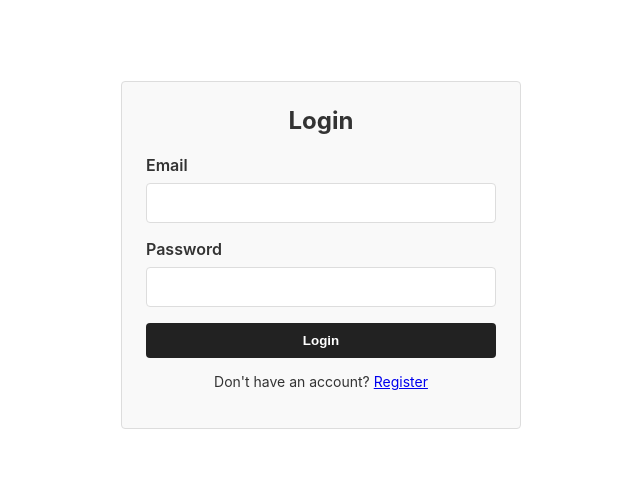
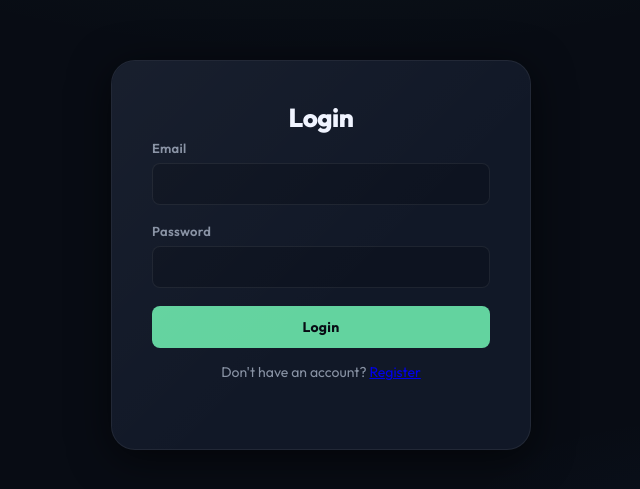
Before and after one commit to shivam22-source/Ledgerly, a React (Create React App) app in the folder Frontend/: page /login in a window 1280 px wide. Shown: the part 105-594 px from the top of the page, without its empty margins (319-959 px from the left). Built offline with nearby package versions, Linux system fonts and the light colour scheme; no server answers; the HTML template or start-up script is replaced by a standard one.

Commit message:
someee ui modification

```diff
--- a/Frontend/src/index.css
+++ b/Frontend/src/index.css
@@ -1,133 +1,517 @@
-/* Minimal Design System */
+/* ─────────────────────────────────────────────
+   Ledgerly — Premium Dark Finance UI
+   Font: Outfit (display) + JetBrains Mono (numbers)
+───────────────────────────────────────────── */
+@import url('https://fonts.googleapis.com/css2?family=Outfit:wght@300;400;500;600;700;800&family=JetBrains+Mono:wght@400;500;600&display=swap');
+
 :root {
-  --bg-color: #ffffff;
-  --card-bg: #f9f9f9;
-  --border-color: #dddddd;
-  --text-main: #333333;
-  --text-muted: #666666;
-  --primary-color: #222222;
-  --accent-blue: #0066cc;
-  --danger: #cc0000;
-  --success: #008800;
+  /* Core palette */
+  --bg:           #080c14;
+  --bg-2:         #0d1320;
+  --bg-3:         #111827;
+  --card:         #111827;
+  --card-hover:   #151e2e;
+  --border:       rgba(255,255,255,0.07);
+  --border-glow:  rgba(99,211,159,0.25);
+
+  /* Brand */
+  --green:        #63d39f;
+  --green-dim:    rgba(99,211,159,0.12);
+  --green-glow:   0 0 24px rgba(99,211,159,0.18);
+
+  /* Text */
+  --text:         #f0f4ff;
+  --text-2:       #8892a4;
+  --text-3:       #4a5568;
+
+  /* Semantic */
+  --danger:       #ff5c5c;
+  --danger-dim:   rgba(255,92,92,0.12);
+  --success:      #63d39f;
+  --success-dim:  rgba(99,211,159,0.12);
+  --warning:      #f6c90e;
+
+  /* Shadows */
+  --shadow-sm:    0 1px 3px rgba(0,0,0,0.4);
+  --shadow-md:    0 4px 20px rgba(0,0,0,0.5);
+  --shadow-lg:    0 8px 40px rgba(0,0,0,0.6);
+
+  /* Radius */
+  --r-sm: 8px;
+  --r-md: 12px;
+  --r-lg: 18px;
+  --r-xl: 24px;
 }
 
+/* ── Reset & Base ────────────────────────── */
+*, *::before, *::after { box-sizing: border-box; margin: 0; padding: 0; }
+
 body {
-  margin: 0;
-  font-family: -apple-system, BlinkMacSystemFont, "Segoe UI", Roboto, Helvetica, Arial, sans-serif;
+  font-family: 'Outfit', sans-serif;
+  background: var(--bg);
+  color: var(--text);
   -webkit-font-smoothing: antialiased;
-  background-color: var(--bg-color);
-  color: var(--text-main);
+  min-height: 100vh;
+  background-image:
+    radial-gradient(ellipse 80% 50% at 50% -10%, rgba(99,211,159,0.06) 0%, transparent 60%),
+    radial-gradient(ellipse 40% 30% at 80% 80%, rgba(59,130,246,0.04) 0%, transparent 50%);
 }
 
-* {
-  box-sizing: border-box;
+/* ── Scrollbar ───────────────────────────── */
+::-webkit-scrollbar { width: 5px; }
+::-webkit-scrollbar-track { background: var(--bg-2); }
+::-webkit-scrollbar-thumb { background: rgba(99,211,159,0.25); border-radius: 10px; }
+
+/* ── Navbar ──────────────────────────────── */
+.navbar {
+  display: flex;
+  justify-content: space-between;
+  align-items: center;
+  padding: 0 40px;
+  height: 64px;
+  background: rgba(8,12,20,0.85);
+  backdrop-filter: blur(20px);
+  -webkit-backdrop-filter: blur(20px);
+  border-bottom: 1px solid var(--border);
+  position: sticky;
+  top: 0;
+  z-index: 100;
 }
 
+.navbar .logo {
+  font-size: 20px;
+  font-weight: 800;
+  color: var(--text);
+  letter-spacing: -0.5px;
+}
+
+.navbar .logo span {
+  color: var(--green);
+}
+
+.nav-links {
+  display: flex;
+  align-items: center;
+  gap: 8px;
+}
+
+.nav-links a {
+  text-decoration: none;
+  color: var(--text-2);
+  font-size: 14px;
+  font-weight: 500;
+  padding: 6px 14px;
+  border-radius: var(--r-sm);
+  transition: all 0.2s;
+  border: 1px solid transparent;
+}
+
+.nav-links a:hover {
+  color: var(--text);
+  background: rgba(255,255,255,0.05);
+  border-color: var(--border);
+}
+
+.nav-user {
+  display: flex;
+  align-items: center;
+  gap: 16px;
+  font-size: 13px;
+  color: var(--text-3);
+}
+
+.nav-logout {
+  color: var(--danger) !important;
+  font-size: 13px;
+  cursor: pointer;
+  background: none;
+  border: none;
+  font-family: 'Outfit', sans-serif;
+  font-weight: 500;
+  padding: 0 !important;
+  width: auto !important;
+}
+
+.nav-logout:hover { opacity: 0.75; }
+
+/* ── Dashboard Container ─────────────────── */
+.dashboard-container {
+  max-width: 1200px;
+  margin: 0 auto;
+  padding: 32px 24px 80px;
+}
+
+.dashboard-container h3 {
+  font-size: 13px;
+  font-weight: 600;
+  letter-spacing: 0.08em;
+  text-transform: uppercase;
+  color: var(--text-3);
+  margin-bottom: 16px;
+}
+
+/* ── Cards ───────────────────────────────── */
+.card {
+  background: var(--card);
+  border: 1px solid var(--border);
+  border-radius: var(--r-lg);
+  padding: 24px;
+  transition: all 0.25s;
+  position: relative;
+  overflow: hidden;
+}
+
+.card::before {
+  content: '';
+  position: absolute;
+  inset: 0;
+  border-radius: inherit;
+  background: linear-gradient(135deg, rgba(255,255,255,0.03) 0%, transparent 60%);
+  pointer-events: none;
+}
+
+.card:hover {
+  border-color: var(--border-glow);
+  box-shadow: var(--green-glow);
+  transform: translateY(-1px);
+}
+
+/* Balance Cards */
+.flex-row {
+  display: flex;
+  gap: 16px;
+  margin-bottom: 24px;
+  flex-wrap: wrap;
+}
+
+.flex-1 { flex: 1; min-width: 180px; }
+
+/* Balance card label */
+.balance-label {
+  font-size: 11px;
+  font-weight: 600;
+  letter-spacing: 0.1em;
+  text-transform: uppercase;
+  color: var(--text-3);
+  margin-bottom: 12px;
+}
+
+/* Balance card value */
+.balance-value {
+  font-family: 'JetBrains Mono', monospace;
+  font-size: 28px;
+  font-weight: 600;
+  color: var(--text);
+  letter-spacing: -1px;
+}
+
+.balance-value.debit { color: var(--danger); }
+.balance-value.credit { color: var(--success); }
+
+/* ── Table ───────────────────────────────── */
+table {
+  width: 100%;
+  border-collapse: collapse;
+  margin-top: 8px;
+}
+
+thead tr {
+  border-bottom: 1px solid var(--border);
+}
+
+th {
+  font-size: 11px;
+  font-weight: 600;
+  letter-spacing: 0.08em;
+  text-transform: uppercase;
+  color: var(--text-3);
+  padding: 12px 16px;
+  text-align: left;
+  background: transparent;
+}
+
+td {
+  padding: 14px 16px;
+  font-size: 14px;
+  color: var(--text-2);
+  border-bottom: 1px solid rgba(255,255,255,0.04);
+  transition: background 0.15s;
+}
+
+tbody tr:hover td {
+  background: rgba(255,255,255,0.02);
+  color: var(--text);
+}
+
+tbody tr:last-child td { border-bottom: none; }
+
+/* Amount column */
+td .amount {
+  font-family: 'JetBrains Mono', monospace;
+  font-size: 13px;
+  font-weight: 500;
+}
+
+/* ── Status Badges ───────────────────────── */
+.status-debit {
+  display: inline-flex;
+  align-items: center;
+  gap: 5px;
+  font-size: 12px;
+  font-weight: 700;
+  color: var(--danger);
+  background: var(--danger-dim);
+  padding: 3px 10px;
+  border-radius: 20px;
+  letter-spacing: 0.04em;
+}
+
+.status-credit {
+  display: inline-flex;
+  align-items: center;
+  gap: 5px;
+  font-size: 12px;
+  font-weight: 700;
+  color: var(--success);
+  background: var(--success-dim);
+  padding: 3px 10px;
+  border-radius: 20px;
+  letter-spacing: 0.04em;
+}
+
+/* Delete button */
+.delete-btn {
+  font-size: 12px;
+  font-weight: 600;
+  color: var(--danger);
+  background: transparent;
+  border: 1px solid transparent;
+  padding: 5px 12px;
+  border-radius: var(--r-sm);
+  width: auto;
+  transition: all 0.2s;
+  cursor: pointer;
+  font-family: 'Outfit', sans-serif;
+}
+
+.delete-btn:hover {
+  background: var(--danger-dim);
+  border-color: rgba(255,92,92,0.3);
+}
+
+/* ── Forms ───────────────────────────────── */
 .auth-container {
   display: flex;
   justify-content: center;
   align-items: center;
   min-height: 90vh;
-}
-
-.card {
-  background-color: var(--card-bg);
-  border: 1px solid var(--border-color);
-  padding: 24px;
-  border-radius: 4px;
+  padding: 20px;
 }
 
 .auth-card {
   width: 100%;
-  max-width: 400px;
+  max-width: 420px;
+  background: var(--card);
+  border: 1px solid var(--border);
+  border-radius: var(--r-xl);
+  padding: 40px;
+  box-shadow: var(--shadow-lg);
 }
 
-.dashboard-container {
-  padding: 20px;
-  max-width: 1200px;
-  margin: 0 auto;
+.auth-card h2 {
+  font-size: 26px;
+  font-weight: 800;
+  margin-bottom: 6px;
+  letter-spacing: -0.5px;
+}
+
+.auth-card p {
+  font-size: 14px;
+  color: var(--text-2);
+  margin-bottom: 28px;
 }
 
 .form-group {
-  margin-bottom: 16px;
+  margin-bottom: 18px;
 }
 
 .form-group label {
   display: block;
-  margin-bottom: 8px;
+  font-size: 13px;
   font-weight: 600;
+  color: var(--text-2);
+  margin-bottom: 7px;
+  letter-spacing: 0.02em;
 }
 
 input, select, textarea {
   width: 100%;
-  padding: 10px;
-  border: 1px solid var(--border-color);
-  border-radius: 4px;
-  font-size: 16px;
+  padding: 11px 14px;
+  background: var(--bg-2);
+  border: 1px solid var(--border);
+  border-radius: var(--r-sm);
+  font-size: 14px;
+  color: var(--text);
+  font-family: 'Outfit', sans-serif;
+  transition: all 0.2s;
+  outline: none;
 }
 
+input:focus, select:focus, textarea:focus {
+  border-color: var(--green);
+  box-shadow: 0 0 0 3px rgba(99,211,159,0.1);
+  background: var(--bg-3);
+}
+
+input::placeholder, textarea::placeholder {
+  color: var(--text-3);
+}
+
+select option {
+  background: var(--bg-3);
+  color: var(--text);
+}
+
+textarea {
+  resize: vertical;
+  min-height: 90px;
+}
+
+/* ── Buttons ─────────────────────────────── */
 button {
   cursor: pointer;
-  padding: 10px 20px;
-  border-radius: 4px;
+  padding: 12px 20px;
+  border-radius: var(--r-sm);
   border: none;
-  background-color: var(--primary-color);
-  color: white;
-  font-weight: 600;
+  background: var(--green);
+  color: #080c14;
+  font-weight: 700;
+  font-size: 14px;
+  font-family: 'Outfit', sans-serif;
   width: 100%;
+  transition: all 0.2s;
+  letter-spacing: 0.02em;
 }
 
-button:disabled {
-  background-color: #ccc;
+button:hover {
+  background: #7ae0b0;
+  transform: translateY(-1px);
+  box-shadow: 0 4px 16px rgba(99,211,159,0.3);
 }
 
-.flex-row {
-  display: flex;
-  gap: 20px;
-  margin-bottom: 20px;
+button:active { transform: translateY(0); }
+
+button:disabled {
+  background: var(--bg-3);
+  color: var(--text-3);
+  cursor: not-allowed;
+  transform: none;
+  box-shadow: none;
 }
 
-.flex-1 {
-  flex: 1;
+/* ── Page section titles ─────────────────── */
+.section-title {
+  font-size: 20px;
+  font-weight: 700;
+  color: var(--text);
+  margin-bottom: 20px;
+  letter-spacing: -0.3px;
 }
 
-table {
-  width: 100%;
-  border-collapse: collapse;
-  margin-top: 20px;
+/* ── Error / Success messages ────────────── */
+.error-msg {
+  color: var(--danger);
+  font-size: 13px;
+  margin-bottom: 12px;
+  display: flex;
+  align-items: center;
+  gap: 6px;
 }
 
-th, td {
-  text-align: left;
-  padding: 12px;
-  border-bottom: 1px solid var(--border-color);
+.error-msg::before { content: '⚠'; }
+
+/* ── Empty state ─────────────────────────── */
+.empty-state {
+  text-align: center;
+  padding: 60px 20px;
+  color: var(--text-3);
 }
 
-th {
-  background-color: #f0f0f0;
+.empty-state p { font-size: 15px; margin-top: 8px; }
+
+/* ── Animations ──────────────────────────── */
+@keyframes fadeUp {
+  from { opacity: 0; transform: translateY(12px); }
+  to   { opacity: 1; transform: translateY(0); }
 }
 
-.navbar {
+@keyframes shimmer {
+  0%   { background-position: -200% center; }
+  100% { background-position: 200% center; }
+}
+
+.fade-up {
+  animation: fadeUp 0.4s ease forwards;
+}
+
+/* Staggered card entrance */
+.flex-row .card:nth-child(1) { animation: fadeUp 0.3s ease 0.05s both; }
+.flex-row .card:nth-child(2) { animation: fadeUp 0.3s ease 0.12s both; }
+.flex-row .card:nth-child(3) { animation: fadeUp 0.3s ease 0.19s both; }
+
+/* ── Loading skeleton ────────────────────── */
+.skeleton {
+  background: linear-gradient(90deg, var(--bg-2) 25%, var(--bg-3) 50%, var(--bg-2) 75%);
+  background-size: 200% 100%;
+  animation: shimmer 1.5s infinite;
+  border-radius: var(--r-sm);
+  height: 16px;
+}
+
+/* ── Monthly Summary page ────────────────── */
+.summary-header {
   display: flex;
   justify-content: space-between;
   align-items: center;
-  padding: 15px 40px;
-  border-bottom: 1px solid var(--border-color);
-  background: white;
+  margin-bottom: 24px;
+  flex-wrap: wrap;
+  gap: 16px;
 }
 
-.nav-links a {
-  margin-left: 20px;
-  text-decoration: none;
-  color: var(--accent-blue);
-  font-weight: 500;
+.summary-header select {
+  width: auto;
+  min-width: 180px;
+  font-size: 14px;
 }
 
-.status-debit { color: var(--danger); font-weight: bold; }
-.status-credit { color: var(--success); font-weight: bold; }
+.net-badge {
+  display: inline-flex;
+  align-items: center;
+  gap: 8px;
+  padding: 8px 18px;
+  border-radius: 30px;
+  font-family: 'JetBrains Mono', monospace;
+  font-size: 14px;
+  font-weight: 600;
+}
 
-.error-msg {
+.net-badge.positive {
+  background: var(--success-dim);
+  color: var(--success);
+  border: 1px solid rgba(99,211,159,0.2);
+}
+
+.net-badge.negative {
+  background: var(--danger-dim);
   color: var(--danger);
-  margin-bottom: 10px;
-  font-size: 14px;
+  border: 1px solid rgba(255,92,92,0.2);
 }
+
+/* ── Responsive ──────────────────────────── */
+@media (max-width: 768px) {
+  .navbar { padding: 0 16px; }
+  .dashboard-container { padding: 20px 16px 80px; }
+  .flex-row { flex-direction: column; gap: 12px; }
+  .auth-card { padding: 28px 20px; }
+  .balance-value { font-size: 22px; }
+}
```
